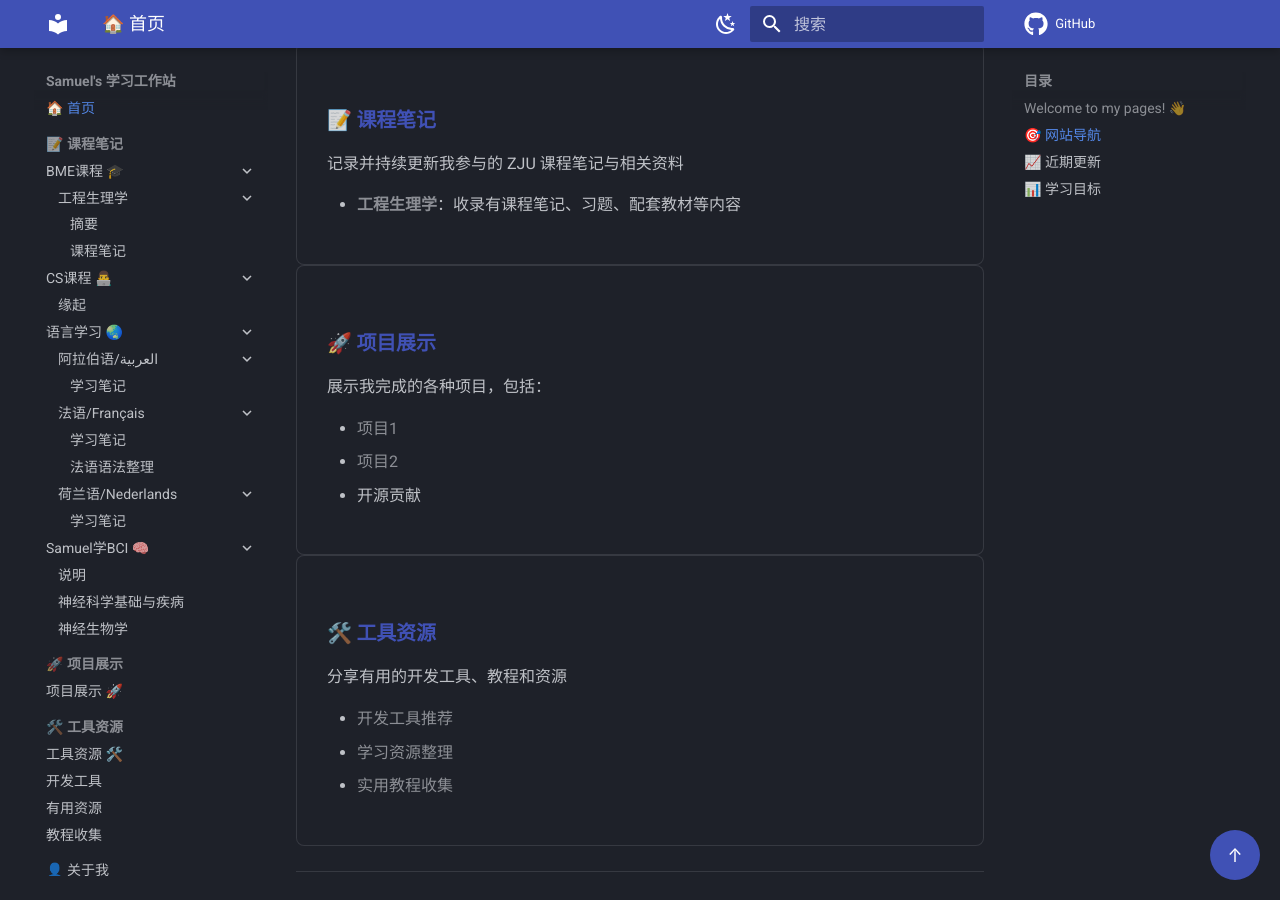
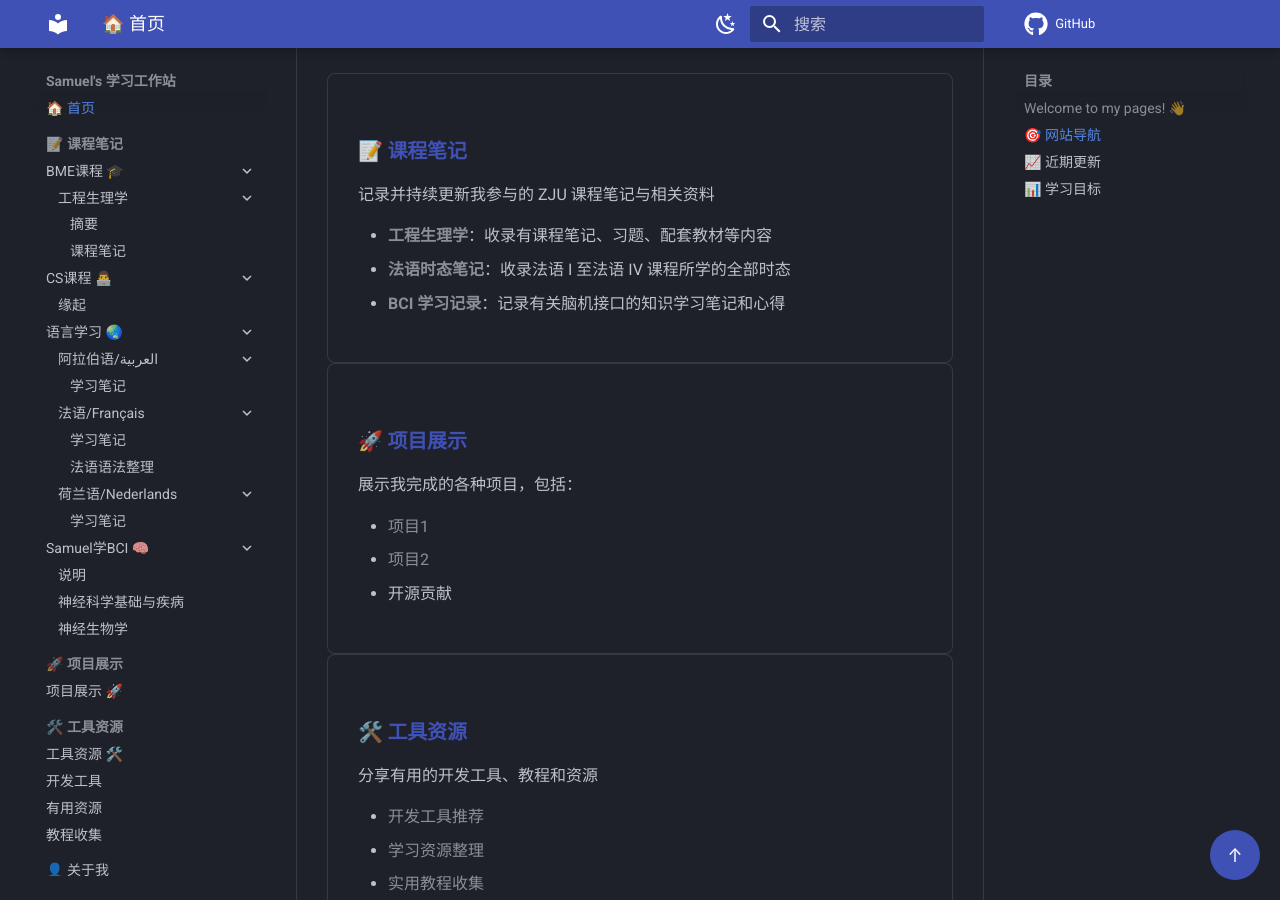
Before and after one commit to 3SamuelW/note, an MkDocs documentation site: the page built from docs/index.md, in a window 1280 px wide and 900 px high, scrolled down 343 px. Built offline with MkDocs 1.6.1 and Material for MkDocs 9.7.7, drawn with Linux system fonts in a browser that asks for light colours; comment, search, counter and statistics services are not loaded.

Commit message:
update: --version 0812.1

```diff
--- a/docs/index.md
+++ b/docs/index.md
@@ -7,12 +7,15 @@
 ---
 
 ## 🎯 网站导航
+<div class="home-card">
 
 <div class="home-card">
   <h3>📝 <a href="notes/">课程笔记</a></h3>
   <p>记录并持续更新我参与的 ZJU 课程笔记与相关资料</p>
   <ul>
     <li><strong><a href="notes/bme/engineering-physiology/">工程生理学</a></strong>：收录有课程笔记、习题、配套教材等内容</li>
+    <li><strong><a href="notes/lan/notes/lan/french/grammaire.md">法语时态笔记</a></strong>：收录法语 I 至法语 IV 课程所学的全部时态</li>
+    <li><strong><a href="notes/bci/">BCI 学习记录</a></strong>：记录有关脑机接口的知识学习笔记和心得</li>
   </ul>
 </div>
 <div class="home-card">
@@ -36,6 +39,7 @@
   </ul>
 </div>
 
+</div>
 
 ---
 
```
